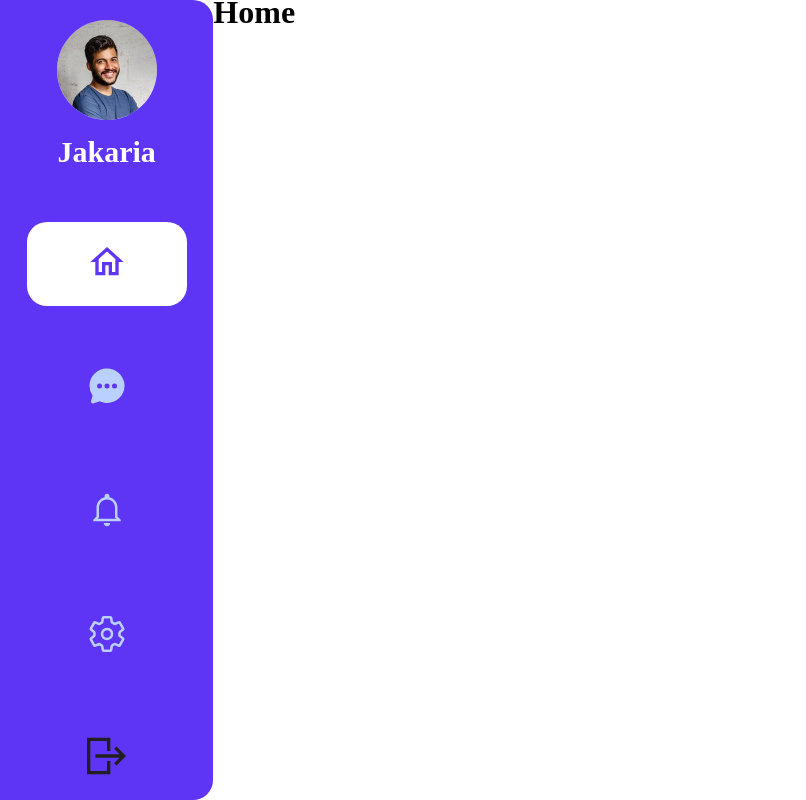
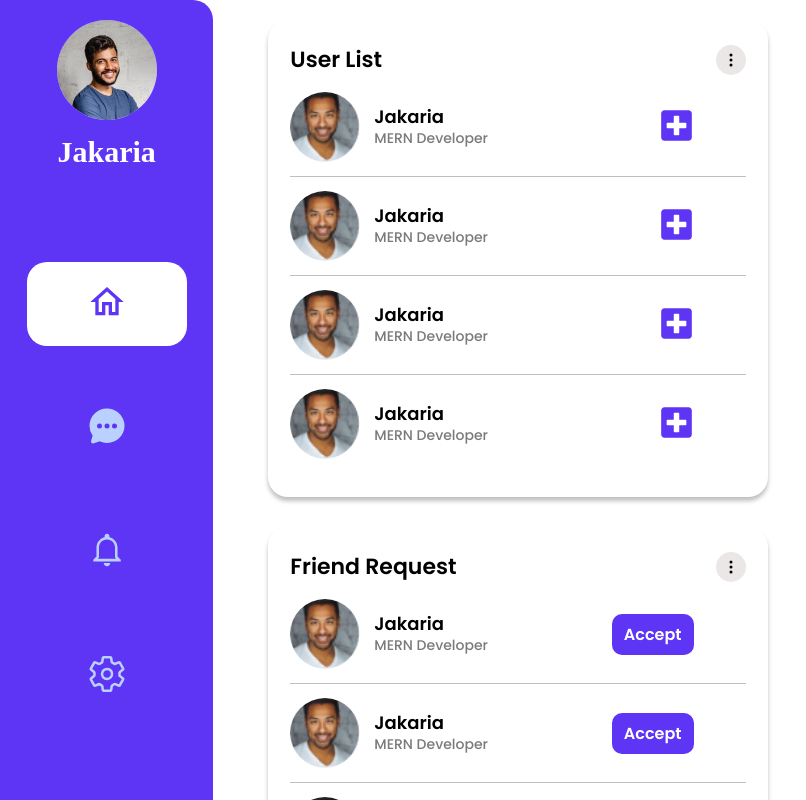
Before and after one commit to jakaria242/mychat, a React (Vite) app: page /home in a window 1280 px wide. Shown: the top 800 px of the page, without its empty margins (0-806 px from the left). Built offline with nearby package versions, Linux system fonts and the light colour scheme.

Commit message:
home page some design done

```diff
--- a/index.html
+++ b/index.html
@@ -7,7 +7,7 @@
     <title>mychar</title>
 
     <!-- Google Front Start-->
-    <link href="https://fonts.googleapis.com/css2?family=Nunito:wght@400;500;600;700;800&family=Open+Sans:wght@400;500;600;700&display=swap" rel="stylesheet">
+    <link href="https://fonts.googleapis.com/css2?family=Nunito:wght@400;500;600;700;800&family=Open+Sans:wght@400;500;600;700;800&family=Poppins:wght@400;500;600;700;800&display=swap" rel="stylesheet">
     <!-- Google front End-->
 
   </head>
--- /dev/null
+++ b/src/components/home/GroupCard.jsx
@@ -0,0 +1,22 @@
+import React from 'react'
+import '../home/groupcard.css'
+import { BsThreeDotsVertical } from "react-icons/bs";
+
+
+
+
+const GroupCard = ({children,cardtitle}) => {
+  return (
+    <div className='groupcard'>
+        <div className='group_heading'>
+                <h4>{cardtitle}</h4>
+            <div className='three_dots'>
+                <BsThreeDotsVertical />
+            </div>
+        </div>
+           {children}
+    </div>
+  )
+}
+
+export default GroupCard
--- /dev/null
+++ b/src/components/home/groupcard.css
@@ -0,0 +1,111 @@
+.groupcard{
+    width: 500px;
+    background: #fff;
+    border-radius: 20px;
+    padding: 25px 0;
+    box-shadow: 0px 4px 4px 0px rgba(0, 0, 0, 0.25);
+}
+.group_heading{
+    display: flex;
+    justify-content: space-between;
+    align-items: center;
+    padding: 0 22px;
+}
+.group_heading h4{
+    color: #000;
+    font-size: 22px;
+    font-family: 'Poppins', sans-serif;
+    font-weight: 600;
+}
+.three_dots{
+    width: 30px;
+    height: 30px;
+    border-radius: 50%;
+    background: #ece7e7;
+    display: flex;
+    justify-content: center;
+    align-items: center;
+    cursor: pointer;
+}
+.user_box{
+    margin-top: 17px;
+    display: flex;
+    flex-direction: column;
+    gap: 14px;
+    height: 380px;
+    overflow-y: scroll;
+    padding: 0 22px;
+}
+.user_box::-webkit-scrollbar {
+    width: 0px;
+  }
+.user_item{
+    padding-bottom: 14px;
+    border-bottom: 1px solid rgba(0, 0, 0, 0.25);
+    display: flex;
+    align-items: center;
+    column-gap: 14px;
+}
+.user_item:last-child{
+    border-bottom: 0;
+}
+
+.user_img_box{
+    display: flex;
+    align-items: center;
+    justify-content: space-between;
+}
+.user_img{
+    width: 70px;
+    height: 70px;
+    border-radius: 50%;
+    overflow: hidden;
+}
+.user_img img{
+    width: 100%;
+    height: 100%;
+    object-fit: cover;
+}
+.user_info{
+    width: 100%;
+    flex-basis: 70%;
+    display: flex;
+    align-items: center;
+    justify-content: space-between;
+}
+.user_detils h5{
+    color: #000;
+    font-family: 'Poppins', sans-serif;
+    font-size: 18px;
+    font-weight: 600;
+    text-transform: capitalize;
+}
+.user_detils p{
+    color: rgba(77, 77, 77, 0.75);
+    font-family: 'Poppins', sans-serif;
+    font-size: 14px;
+    font-weight: 500;
+    margin-top: 8px;
+}
+.user_fd svg{
+    font-size: 35px;
+    color: #5F35F5;
+    cursor: pointer;
+}
+/* .home_wrapper{
+    display: flex;
+    gap: 30px;
+    flex-wrap: wrap;
+}
+.user_Accept button{
+    padding: 8px 12px;
+    color: #fff;
+    background: #5F35F5;
+    font-size: 16px;
+    font-family: 'Poppins', sans-serif;
+    font-weight: 600;
+    border-radius: 10px;
+    border: none;
+    cursor: pointer;
+    text-transform: capitalize;
+}  */
--- a/src/components/layout/RootLayout.jsx
+++ b/src/components/layout/RootLayout.jsx
@@ -12,7 +12,9 @@ const RootLayout = () => {
         <Sidebar/>
         </Grid>
         <Grid item xs={10}>
+            <div className="outlatebox">
             <Outlet/>
+            </div>
       </Grid>
     </Grid>
 </Box>
--- a/src/components/layout/layout.css
+++ b/src/components/layout/layout.css
@@ -6,7 +6,7 @@
     background: #5F35F5;
     border-top-right-radius: 20px;
     border-bottom-right-radius: 20px;
-    height: 100vh;
+    height: 110vh;
     padding: 20px 0;
 }
 .sidebar_imgbox{
@@ -53,3 +53,6 @@
     color: #fff;
     cursor: pointer;
 }
+.outlatebox{
+    padding:20px 55px;
+}
--- /dev/null
+++ b/src/pages/home/BlockList.jsx
@@ -0,0 +1,33 @@
+import React from 'react'
+import GroupCard from '../../components/home/GroupCard'
+import Image from '../../utilities/Image'
+import Ellipse from '../../assets/images/Ellipse 2.png'
+
+const BlockList = () => {
+  return (
+    <GroupCard cardtitle="Block List">
+    <div className='user_box'>
+       {
+        [0,1,2,3,4,5].map((item, index)=>(
+            <div key={index} className='user_item'>
+            <div className="user_img">
+              <Image src={Ellipse} alt='Not Found'/>
+            </div>
+            <div className='user_info'>
+              <div className='user_detils'>
+                  <h5>Jakaria</h5>
+                <p>MERN Developer</p>
+              </div>
+              <div className='user_Accept'>
+                  <button>Unblock</button>
+              </div>
+            </div>
+          </div>
+        ))
+       }
+    </div>
+  </GroupCard>
+  )
+}
+
+export default BlockList
--- /dev/null
+++ b/src/pages/home/FriendRequest.jsx
@@ -0,0 +1,36 @@
+import React from 'react'
+import GroupCard from '../../components/home/GroupCard'
+import Image from '../../utilities/Image'
+import Ellipse from '../../assets/images/Ellipse 2.png'
+import { FaPlusSquare } from "react-icons/fa";
+
+const FriendRequest = () => {
+  return (
+    <>
+        <GroupCard cardtitle="Friend  Request">
+      <div className='user_box'>
+            {
+                [0,1,2,3,4,5].map((item,index)=>(
+                    <div key={index} className='user_item'>
+                    <div className="user_img">
+                      <Image src={Ellipse} alt='Not Found'/>
+                    </div>
+                    <div className='user_info'>
+                      <div className='user_detils'>
+                          <h5>Jakaria</h5>
+                        <p>MERN Developer</p>
+                      </div>
+                      <div className='user_Accept'>
+                          <button>Accept</button>
+                      </div>
+                    </div>
+                  </div>
+                ))
+            }
+      </div>
+    </GroupCard>
+    </>
+  )
+}
+
+export default FriendRequest
--- /dev/null
+++ b/src/pages/home/FriendsList.jsx
@@ -0,0 +1,34 @@
+import React from 'react'
+import GroupCard from '../../components/home/GroupCard'
+import Image from '../../utilities/Image'
+import Ellipse from '../../assets/images/Ellipse 2.png'
+
+
+const FriendsList = () => {
+  return (
+    <GroupCard cardtitle="Friends">
+    <div className='user_box'>
+       {
+        [0,1,2,3,4,5].map((item, index)=>(
+            <div key={index} className='user_item'>
+            <div className="user_img">
+              <Image src={Ellipse} alt='Not Found'/>
+            </div>
+            <div className='user_info'>
+              <div className='user_detils'>
+                  <h5>Jakaria</h5>
+                <p>MERN Developer</p>
+              </div>
+              <div className='user_Accept'>
+                  <button>Block</button>
+              </div>
+            </div>
+          </div>
+        ))
+       }
+    </div>
+  </GroupCard>
+  )
+}
+
+export default FriendsList
--- a/src/pages/home/Home.jsx
+++ b/src/pages/home/Home.jsx
@@ -1,8 +1,21 @@
 import React from 'react'
+import UserList from './UserList';
+import FriendsList from './FriendsList';
+import FriendRequest from './FriendRequest';
+import BlockList from './BlockList';
+import '../home/home.css'
+
 
 const Home = () => {
   return (
-    <h1>Home</h1>
+    <>
+    <div className='home_wrapper'>
+      <UserList/>
+      <FriendRequest/>
+      <FriendsList/>
+      <BlockList/>
+    </div>
+    </>
   )
 }
 
--- /dev/null
+++ b/src/pages/home/UserList.jsx
@@ -0,0 +1,102 @@
+import React from 'react'
+import GroupCard from '../../components/home/GroupCard'
+import Ellipse from '../../assets/images/Ellipse 2.png'
+import Image from '../../utilities/Image'
+import { FaPlusSquare } from "react-icons/fa";
+
+const UserList = () => {
+  return (
+    <>
+        <GroupCard cardtitle="User List">
+      <div className='user_box'>
+        <div className='user_item'>
+          <div className="user_img">
+            <Image src={Ellipse} alt='Not Found'/>
+          </div>
+          <div className='user_info'>
+            <div className='user_detils'>
+                <h5>Jakaria</h5>
+              <p>MERN Developer</p>
+            </div>
+            <div className='user_fd'>
+            <FaPlusSquare />
+            </div>
+          </div>
+        </div>
+        <div className='user_item'>
+          <div className="user_img">
+            <Image src={Ellipse} alt='Not Found'/>
+          </div>
+          <div className='user_info'>
+            <div className='user_detils'>
+                <h5>Jakaria</h5>
+              <p>MERN Developer</p>
+            </div>
+            <div className='user_fd'>
+            <FaPlusSquare />
+            </div>
+          </div>
+        </div>
+        <div className='user_item'>
+          <div className="user_img">
+            <Image src={Ellipse} alt='Not Found'/>
+          </div>
+          <div className='user_info'>
+            <div className='user_detils'>
+                <h5>Jakaria</h5>
+              <p>MERN Developer</p>
+            </div>
+            <div className='user_fd'>
+            <FaPlusSquare />
+            </div>
+          </div>
+        </div>
+        <div className='user_item'>
+          <div className="user_img">
+            <Image src={Ellipse} alt='Not Found'/>
+          </div>
+          <div className='user_info'>
+            <div className='user_detils'>
+                <h5>Jakaria</h5>
+              <p>MERN Developer</p>
+            </div>
+            <div className='user_fd'>
+            <FaPlusSquare />
+            </div>
+          </div>
+        </div>
+        <div className='user_item'>
+          <div className="user_img">
+            <Image src={Ellipse} alt='Not Found'/>
+          </div>
+          <div className='user_info'>
+            <div className='user_detils'>
+                <h5>Jakaria</h5>
+              <p>MERN Developer</p>
+            </div>
+            <div className='user_fd'>
+            <FaPlusSquare />
+            </div>
+          </div>
+        </div>
+        <div className='user_item'>
+          <div className="user_img">
+            <Image src={Ellipse} alt='Not Found'/>
+          </div>
+          <div className='user_info'>
+            <div className='user_detils'>
+                <h5>Jakaria</h5>
+              <p>MERN Developer</p>
+            </div>
+            <div className='user_fd'>
+            <FaPlusSquare />
+            </div>
+          </div>
+        </div>
+      </div>
+    </GroupCard>
+    </>
+  )
+}
+
+export default UserList
--- /dev/null
+++ b/src/pages/home/home.css
@@ -0,0 +1,17 @@
+.home_wrapper{
+    display: flex;
+    gap: 30px;
+    flex-wrap: wrap;
+}
+.user_Accept button{
+    padding: 8px 12px;
+    color: #fff;
+    background: #5F35F5;
+    font-size: 16px;
+    font-family: 'Poppins', sans-serif;
+    font-weight: 600;
+    border-radius: 10px;
+    border: none;
+    cursor: pointer;
+    text-transform: capitalize;
+}
--- a/src/pages/login/Login.jsx
+++ b/src/pages/login/Login.jsx
@@ -48,15 +48,12 @@ const Login = () => {
   }
 
   let handleSend = () => {
-    if(!forgetData){
+    if (!forgetData){
       setForgetError("Enter your email");
-    }else {
-      if (!forgetData.match(emailregex)){
-        setForgetError("Invalid email address");
-      }else{
-        setForgetError("")
-        setForgetData("")
-      }
+    }else if(!forgetData.match(emailregex)){
+      setForgetError("Invalid email address");
+    }else{
+      setForgetError("")
     }
     console.log(forgetData);
   }
```
Also changed, not shown: src/assets/images/Ellipse 2.png (added).
